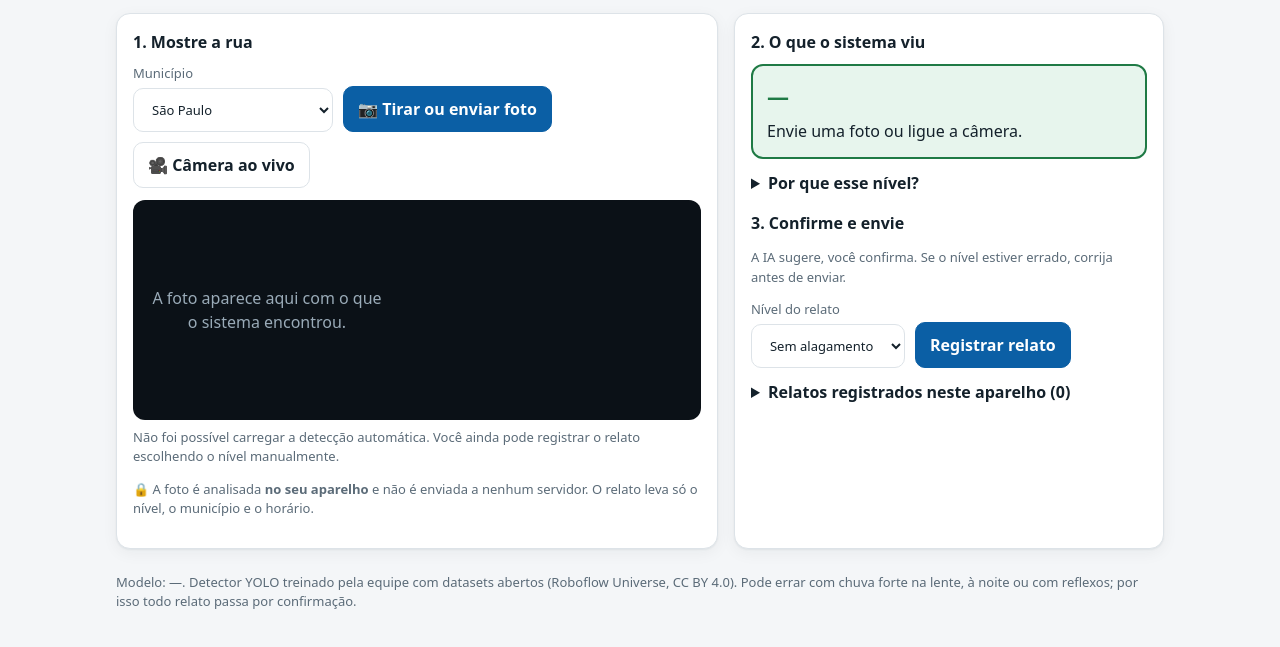
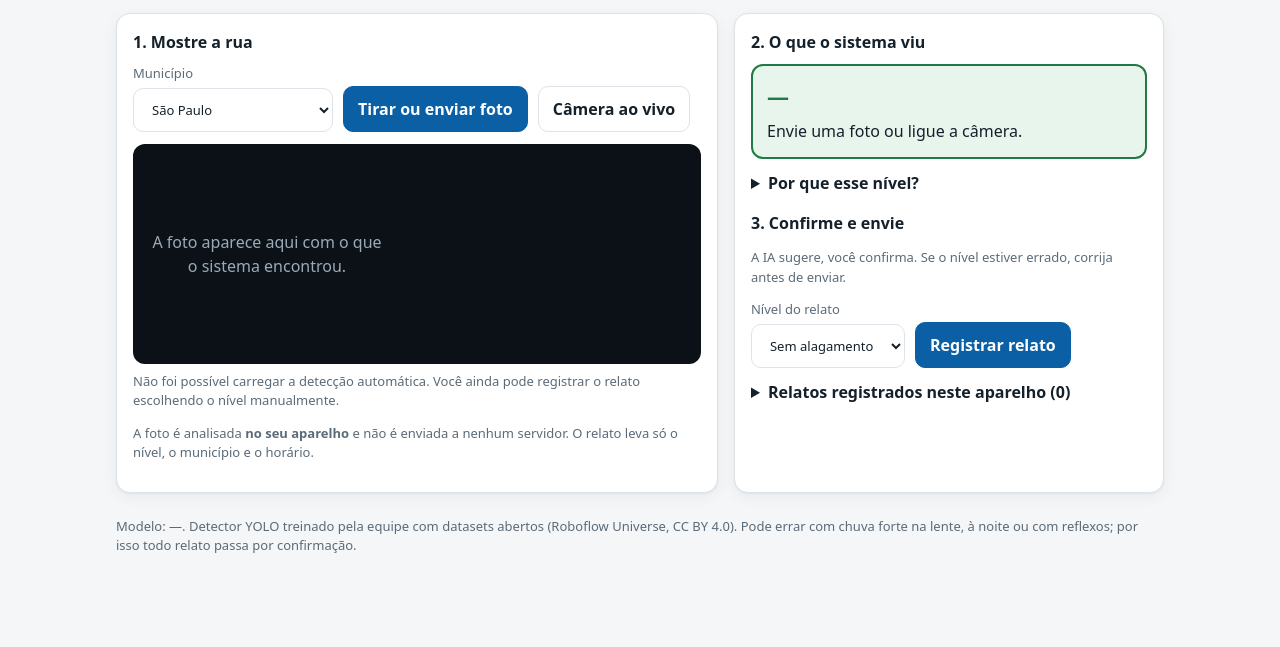
Before and after one commit to zBaldd/GS-VISAO-COMPUTACIONAL, a plain HTML site: page web/index.html in a window 1280 px wide. Shown: the part 81-728 px from the top of the page. Drawn offline with Linux system fonts and the light colour scheme.

Commit message:
Ajustes de front-end

```diff
--- a/web/index.html
+++ b/web/index.html
@@ -83,9 +83,9 @@ footer{margin-top:24px;color:var(--muted);font-size:13px}
             <option>Diadema</option><option>Mauá</option><option>Barueri</option><option>Taboão da Serra</option>
           </select>
         </label>
-        <label class="btn primary" for="arquivo" id="btn-foto" tabindex="0" role="button">📷 Tirar ou enviar foto</label>
+        <label class="btn primary" for="arquivo" id="btn-foto" tabindex="0" role="button"> Tirar ou enviar foto</label>
         <input type="file" id="arquivo" accept="image/*" capture="environment">
-        <button id="btn-camera" type="button">🎥 Câmera ao vivo</button>
+        <button id="btn-camera" type="button"> Câmera ao vivo</button>
       </div>
       <div class="stage" id="stage">
         <div class="vazio" id="vazio">A foto aparece aqui com o que o sistema encontrou.</div>
@@ -93,7 +93,7 @@ footer{margin-top:24px;color:var(--muted);font-size:13px}
         <video id="video" playsinline muted></video>
       </div>
       <p class="status" id="status" role="status">Carregando o modelo de visão…</p>
-      <p class="muted">🔒 A foto é analisada <strong>no seu aparelho</strong> e não é enviada a nenhum servidor. O relato leva só o nível, o município e o horário.</p>
+      <p class="muted"> A foto é analisada <strong>no seu aparelho</strong> e não é enviada a nenhum servidor. O relato leva só o nível, o município e o horário.</p>
     </section>
 
     <section class="card" aria-labelledby="h-res">
```
